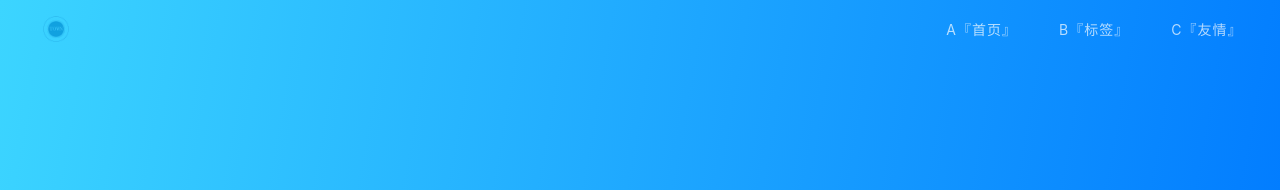
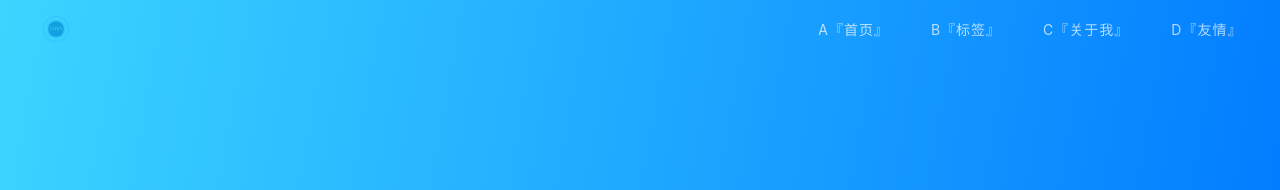
Before and after one commit to Townwang/Townwang.github.io, a Jekyll site: the page built from index.html, in a window 1280 px wide. Shown: the top 190 px of the page. Built offline with Jekyll 4.4.1, drawn with Linux system fonts in a browser that asks for light colours; nearby versions of some CDN libraries; the list of posts is cut into pages by our own code; a style sheet for code colours, icons or effects is not loaded.

Commit message:
Signed-off-by: Twon <android@twonwang.com>

```diff
--- a/_config.yml
+++ b/_config.yml
@@ -11,7 +11,9 @@ baseurl: ''
 nav:
   A『首页』: '/'
   B『标签』: '/tags.html'
-  C『友情』: '/link.html'
+  C『关于我』: '/about.html'
+  D『友情』: '/link.html'
+
 
 # Author 配置博主信息
 author: 'Town'
```
